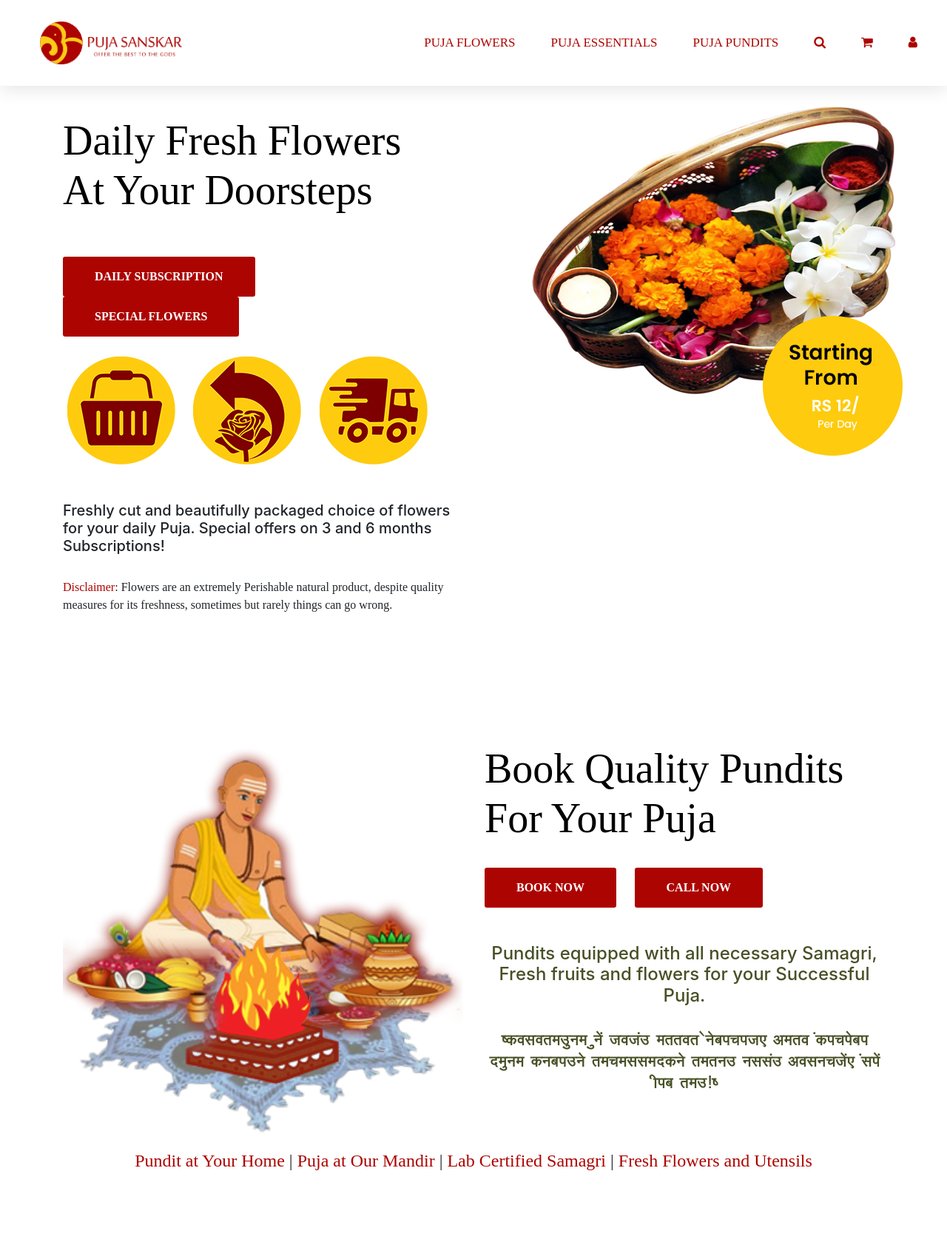
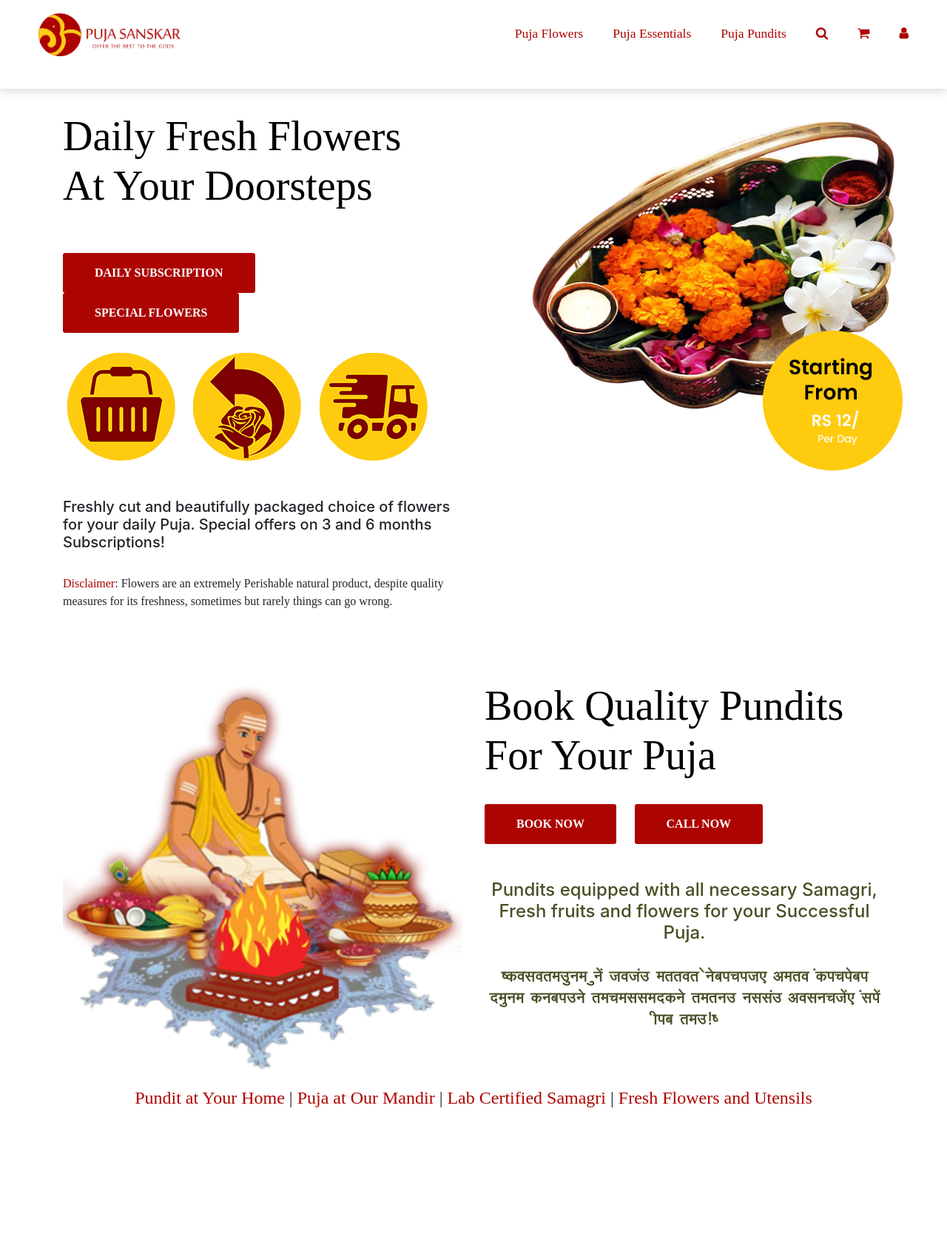
Before and after one commit to Shrirama-Upadhya-A/poojas-final, a PHP site: page /index.html in a window 1280 px wide. Shown: the top 1679 px of the page at 74% size. Run offline with PHP 8.4, Linux system fonts and the light colour scheme; some libraries are stand-ins or nearby versions; some web fonts are replaced.

Commit message:
index page

```diff
--- a/css/style.css
+++ b/css/style.css
@@ -74,68 +74,184 @@
         color: black;
     }
 
-    .nav-item a {
-        cursor: pointer;
+    .logo {
+        width: 15vw;
+        height: auto;
+        padding-top: 2.3vh
     }
 
-    .nav-menu {
-        padding: 1rem 0;
-        font-family: bfont;
-        transition: all 0.3s ease;
-        color: #ac0401;
-        background-color: rgb(255, 255, 255);
-        background: -moz-linear-gradient(135deg, rgb(255, 255, 255) 0%, rgb(255, 255, 255) 100%);
-        background: -webkit-linear-gradient(135deg, rgb(255, 255, 255) 0%, rgb(255, 255, 255) 100%);
-        background: linear-gradient(135deg, rgb(255, 255, 255) 0%, rgb(255, 255, 255) 100%);
-        -webkit-box-shadow: 0px 5px 23px 0px rgba(0, 0, 0, 0.1);
-        -moz-box-shadow: 0px 5px 23px 0px rgba(0, 0, 0, 0.1);
-        box-shadow: 0px 5px 23px 0px rgba(0, 0, 0, 0.1);
+    .navigation {
+        height: 15vh;
+        background: #fff;
+        box-shadow: 0 3px 12px rgba(0, 0, 0, .15)
     }
 
-    .navbar-dark .navbar-nav .nav-link:focus,
-    .navbar-dark .navbar-nav .nav-link:hover {
-        text-decoration: underline;
-        color: #ac0401;
+    .brand {
+        position: absolute;
+        padding-left: 20px;
+        float: left;
+        line-height: 70px;
+        text-transform: uppercase;
+        font-size: 1.4em
     }
 
-    .nav-menu.is-scrolling,
-    .nav-menu.menu-is-open {
-        background-color: rgb(252, 207, 84);
-        background: -moz-linear-gradient(135deg, rgb(255, 255, 255) 0%, rgb(255, 255, 255) 100%);
-        background: -webkit-linear-gradient(135deg, rgb(255, 255, 255) 0%, rgb(255, 255, 255) 100%);
-        background: linear-gradient(135deg, rgb(255, 255, 255) 0%, rgb(255, 255, 255) 100%);
-        -webkit-box-shadow: 0px 5px 23px 0px rgba(0, 0, 0, 0.1);
-        -moz-box-shadow: 0px 5px 23px 0px rgba(0, 0, 0, 0.1);
-        box-shadow: 0px 5px 23px 0px rgba(0, 0, 0, 0.1);
+    .brand a,
+    .brand a:visited {
+        color: #fff;
+        text-decoration: none
     }
 
-    .nav-menu.is-scrolling {
-        padding: 0;
+    .nav-container {
+        max-width: 95%;
+        margin: 0 auto
     }
 
-    .navbar-nav .nav-link {
-        position: relative;
-        color: #ac0401;
+    nav {
+        float: right
     }
 
-    @media (min-width: 992px) {
-        .navbar-expand-lg .navbar-nav .nav-link {
-            margin-right: 1rem;
-            color: #ac0401;
-            margin-left: 1rem;
-            font-size: 14px;
+    nav ul {
+        list-style: none;
+        margin: 0;
+        padding: 0
+    }
+
+    nav ul li {
+        float: left;
+        position: relative;
+        margin: auto;
+        display: block;
+        display: block;
+        margin: auto
+    }
+
+    nav ul li a,
+    nav ul li a:visited {
+        display: block;
+        margin: auto;
+        padding: 0 20px;
+        height: 15vh;
+        line-height: 90px;
+        background: #fff;
+        color: #ac0401;
+        font-family: bfont;
+        text-decoration: none;
+        font-size: 1.1em
+    }
+
+    nav ul li a:hover,
+    nav ul li a:visited:hover {
+        font-size: 1.3em;
+        color: #ac0401;
+        text-decoration: none
+    }
+
+    nav ul li a:not(:only-child):after,
+    nav ul li a:visited:not(:only-child):after {
+        padding-left: 4px;
+        content: ' ▾'
+    }
+
+    nav ul li ul li {
+        min-width: 190px
+    }
+
+    nav ul li ul li a {
+        padding: 15px;
+        line-height: 20px
+    }
+
+    .nav-mobile {
+        display: none;
+        position: absolute;
+        top: 0;
+        right: 0;
+        background: #fff;
+        height: 70px;
+        width: 70px
+    }
+
+    @media only screen and (max-width:798px) {
+        .nav-mobile {
+            display: block
+        }
+        nav {
+            width: 100%;
+            padding: 70px 0 15px
+        }
+        nav ul {
+            display: none
+        }
+        nav ul li {
+            float: none
+        }
+        nav ul li a {
+            padding: 15px;
+            line-height: 20px
+        }
+        nav ul li ul li a {
+            padding-left: 30px
         }
     }
 
-    @media (max-width:991px) {
-        .navbar-nav.is-scrolling {
-            padding-bottom: 1rem;
-            color: #ac0401;
+    @media screen and (min-width:799px) {
+        .nav-list {
+            display: block!important
         }
-        .navbar-nav .nav-item {
-            text-align: center;
-            color: #ac0401;
-        }
+    }
+
+    #nav-toggle {
+        position: absolute;
+        left: 18px;
+        top: 29px;
+        cursor: pointer;
+        padding: 10px 35px 16px 0
+    }
+
+    #nav-toggle span,
+    #nav-toggle span:after,
+    #nav-toggle span:before {
+        cursor: pointer;
+        border-radius: 1px;
+        height: 5px;
+        width: 35px;
+        background: #ac0401;
+        position: absolute;
+        display: block;
+        content: '';
+        transition: all .3s ease-in-out
+    }
+
+    #nav-toggle span:before {
+        top: -10px
+    }
+
+    #nav-toggle span:after {
+        bottom: -10px
+    }
+
+    #nav-toggle.active span {
+        background-color: transparent
+    }
+
+    #nav-toggle.active span:after,
+    #nav-toggle.active span:before {
+        top: 0
+    }
+
+    .sticky {
+        position: fixed;
+        z-index: 1000;
+        top: 0;
+        width: 100%;
+    }
+
+    #nav-toggle.active span:before {
+        transform: rotate(45deg)
+    }
+
+    #nav-toggle.active span:after {
+        transform: rotate(-45deg)
     }
 
     header {
@@ -148,11 +264,6 @@
         background-image: -webkit-linear-gradient( 135deg, rgba(255, 255, 255, 0.8) 0%, rgba(255, 255, 255, 0.8) 100%);
         background-image: -ms-linear-gradient( 135deg, rgba(255, 255, 255, 0.8) 0%, rgba(255, 255, 255, 0.8) 100%);
         background-image: linear-gradient(135deg, rgba(255, 255, 255, 0.8) 0%, rgba(255, 255, 255, 0.8) 100%);
-    }
-
-    .logo {
-        width: 15vw;
-        height: auto;
     }
     /*END NAVBAR*/
     /*FONTS*/
--- a/index.html
+++ b/index.html
@@ -20,50 +20,50 @@
 
     <body data-spy="scroll" data-target="#navbar" data-offset="30">
 
-    <div class="nav-menu fixed-top">
-        <div class="row">
-            <div class="col-md-12">
-                <nav class="navbar navbar-dark navbar-expand-lg">
-                    <a class="navbar-brand" href="index.html">
-                        <img style="margin-left:3vw;" src="images/logo.png" class="img-fluid logo" alt="logo"></a> <button class="navbar-toggler" type="button" data-toggle="collapse" data-target="#navbar" aria-controls="navbar" aria-expanded="false" aria-label="Toggle navigation"> <span
-                                class="navbar-toggler-icon"></span> </button>
-                    <div class="collapse navbar-collapse" id="navbar">
-                        <ul class="navbar-nav ml-auto">
-                            <li class="nav-item"> <a class="nav-link" style="font-size:17px;" href="flowers-subscription.html">PUJA FLOWERS</a> </li>
-                            <li class="nav-item"> <a class="nav-link" style="font-size:17px;" href="puja-essentials.html">PUJA ESSENTIALS</a> </li>
-                            <li class="nav-item"> <a class="nav-link" style="font-size:17px;" href="pundits.html">PUJA PUNDITS</a> </li>
 
-                            <li class="nav-item">
-                                <a class="nav-link" style="font-size:17px;" href="#">
-                                    <i class="fa fa-search"></i>
+        <section id="navbar" class="navigation">
+            <div class="nav-container">
+                <div class="brand">
+                    <a href="#!">
+                        <img class="logo" src="images/logo.png">
+                    </a>
+                </div>
+                <nav>
+                    <div class="nav-mobile"><a id="nav-toggle" href="#!"><span></span></a></div>
+                    <ul class="nav-list">
+                        <li>
+                            <a href="flowers-subscription.html">Puja Flowers</a>
+                        </li>
+                        <li>
+                            <a href="puja-essentials.html">Puja Essentials</a>
+                        </li>
+                        <li>
+                            <a href="pundits.html">Puja Pundits</a>
+                        </li>
+                        <li>
+                            <a href="#!"> <i class="fa fa-search"></i>
                             </a>
                         </li>
 
-                            <li class="nav-item">
-                                <a class="nav-link" style="font-size:17px;" href="#">
-                                    <i class="fa fa-shopping-cart"></i>
+                        <li>
+                            <a href="#!"> <i class="fa fa-shopping-cart"></i>
                             </a>
                         </li>
 
-                            <li class="nav-item">
-                                <a class="nav-link" style="font-size:17px;" href="signup.html">
-                                    <i class="fa fa-user"></i>
-                                </a>
+                        <li>
+                            <a href="signup.html"> <i class="fa fa-user"></i></a>
                         </li>
-
                     </ul>
-                    </div>
                 </nav>
             </div>
-        </div>
-    </div>
+        </section>
 
-    <header style="text-align:left;" class="spacing bg-gradient" id="home">
+        <header style="text-align:left;" class="bg-gradient" id="home">
             <div class="container">
                 <div class="row">
                     <div class="col-md-6 col-sm-12">
 
-                    <h1 style="text-align:left;padding-top:6vw;">
+                        <h1 style="text-align:left;padding-top:4vw;">
                             Daily Fresh Flowers<br> At Your Doorsteps
                         </h1>
 
@@ -161,7 +161,6 @@
         <div class="spacing container">
             <div class="row">
                 <div style="text-align:center;" class="col-sm-12">
-                <h2>About Us</h2>
 
                     <h1 style="color:#ac0401">
                         "Offer the best to the Gods"
@@ -169,7 +168,6 @@
                     <h3 style="margin-right:9vw;margin-left:9vw;">
                         Our mission is to make your Puja experience as divine as possible. We believe only the best should be offered to the Gods.
                     </h3>
-                <h6><a style="color:#ac0401" href="about-us.html">Learn More</a></h6>
                 </div>
             </div>
         </div>
@@ -318,7 +316,7 @@
                             </p>
                         </div>
 
-                    <div class="col-xs-6 col-md-4">
+                        <div class="col-xs-6 col-md-3">
                             <h6>QUICK LINKS</h6>
                             <ul class="footer-links">
                                 <li><a href="index.html">Home</a></li>
@@ -330,15 +328,17 @@
                             </ul>
                         </div>
 
-                    <div class="col-xs-6 col-md-4">
+                        <div id="app" class="col-xs-6 col-md-5">
                             <h6>CONNECT WITH US</h6>
                             <ul class="footer-links">
-                            <p>Download Our App lorem ipsum</p>
+                                <p>Download Our App Now</p>
                             </ul>
 
-                        <a href="https://play.google.com/store/apps/details?id=e.dell.foodcamp&pageId=none" target="_blank"><img style="width:150px;" src="images/gplay.png" alt="playstore_link"></a>
+                            <a href="https://play.google.com/store/apps/details?id=e.dell.foodcamp&pageId=none" target="_blank">
+                                <img style="width:170px;padding:2px;" src="images/gplay.png" alt="playstore_link"></a>
 
-                        <a href="https://play.google.com/store/apps/details?id=e.dell.foodcamp&pageId=none" target="_blank"><img style="width:150px;" src="images/astore.png" alt="playstore_link"></a>
+                            <a href="https://play.google.com/store/apps/details?id=e.dell.foodcamp&pageId=none" target="_blank">
+                                <img style="width:170px;padding:2px;" src="images/astore.png" alt="playstore_link"></a>
 
                             <div class="social-container">
                                 <div class="social-icons">
@@ -347,15 +347,27 @@
                                             <j class="fa fa-facebook"></j>
                                         </a>
                                     </li>
-                                <li><a href="https://www.instagram.com/adroitalliance/" target="_blank"><i
-                                        class="fa fa-instagram"></i></a></li>
-                                <li><a href="https://www.linkedin.com/company/adroit-alliance/about/" target="_blank"><i
-                                        class="fa fa-linkedin"></i></a></li>
                                     <li>
-                                    <a href="https://www.youtube.com/blog/adroitalliance" target="_blank">
-                                        <k class="fa fa-youtube"></k>
+                                        <a href="https://www.twitter.com/adroitalliance/" target="_blank">
+                                            <i class="fa fa-twitter"></i>
                                         </a>
                                     </li>
+                                    <li>
+                                        <a href="https://www.instagram.com/adroitalliance/" target="_blank">
+                                            <i class="fa fa-instagram"></i>
+                                        </a>
+                                    </li>
+                                    <li>
+                                        <a href="https://www.linkedin.com/adroitalliance/" target="_blank">
+                                            <i class="fa fa-linkedin"></i>
+                                        </a>
+                                    </li>
+                                    <li>
+                                        <a href="https://www.youtube.com/adroitalliance/" target="_blank">
+                                            <i class="fa fa-youtube"></i>
+                                        </a>
+                                    </li>
+
                                 </div>
                             </div>
                         </div>
@@ -378,7 +390,7 @@
             <script src="https://cdn.3up.dk/jquery@3.3.1/dist/jquery.slim.min.js"></script>
             <script src="https://cdn.3up.dk/bootstrap@4.1.3/dist/js/bootstrap.min.js"></script>
             <script src="js/jquery-3.2.1.min.js"></script>
-        <script src="js/script.js"></script>
+            <script src="js/nav.js"></script>
             <script>
                 // Your web app's Firebase configuration
                 var firebaseConfig = {
@@ -398,4 +410,5 @@
             </script>
     </body>
 </head>
+
 </html>
```
Also changed, not shown: js/nav.js (added, +37 -0 lines). Lines whose indentation alone changed are shown as unchanged.
